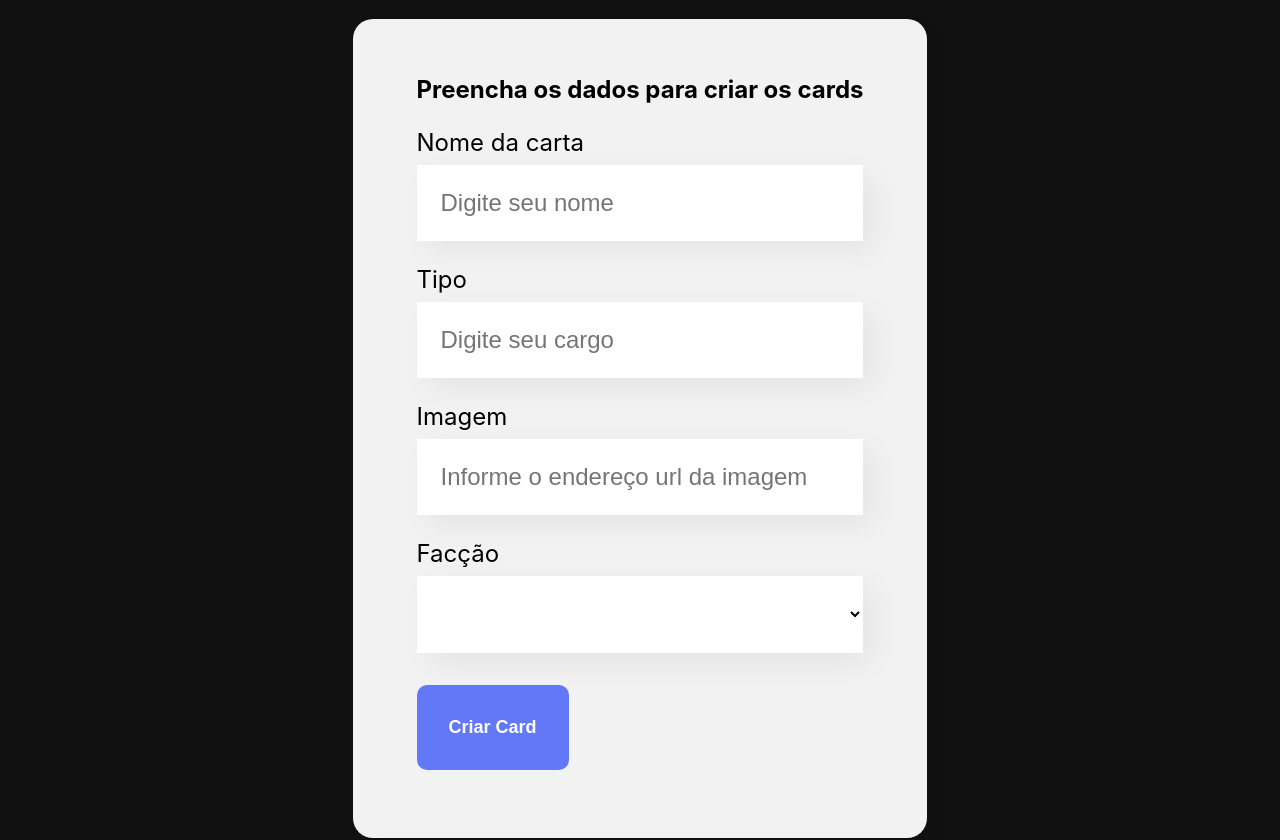
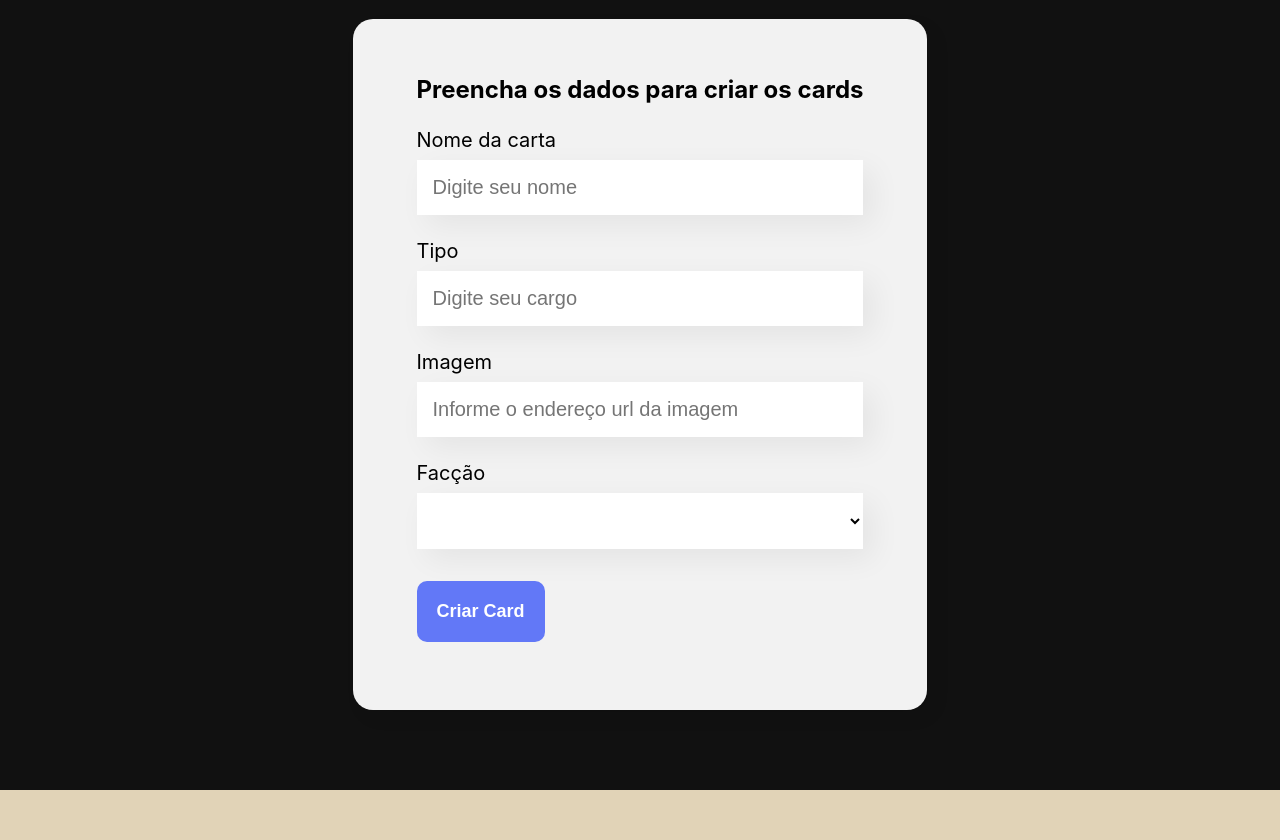
Before and after one commit to sucodelarangela/organo, a React (Vite) app: page / in a window 1280 px wide. Shown: the part 420-1260 px from the top of the page. Built offline with nearby package versions, Linux system fonts and the light colour scheme.

Commit message:
:wrench: renaming title and changing app icon

```diff
--- a/index.html
+++ b/index.html
@@ -2,9 +2,9 @@
 <html lang="en">
   <head>
     <meta charset="UTF-8" />
-    <link rel="icon" type="image/svg+xml" href="/vite.svg" />
+    <link rel="icon" type="image/svg+xml" href="/images/icon.png" />
     <meta name="viewport" content="width=device-width, initial-scale=1.0" />
-    <title>Vite + React</title>
+    <title>Organo Gwent</title>
   </head>
   <body>
     <div id="root"></div>
--- a/src/components/Button/style.css
+++ b/src/components/Button/style.css
@@ -3,7 +3,7 @@
     border-radius: 10px;
     font-weight: 700;
     font-size: 18px;
-    padding: 32px;
+    padding: 20px;
     border: none;
     cursor: pointer;
     color: #fff;
--- a/src/components/DropdownList/style.css
+++ b/src/components/DropdownList/style.css
@@ -1,7 +1,7 @@
 .dropdown-list label {
     display: block;
     margin-bottom: 8px;
-    font-size: 24px;
+    font-size: 20px;
 }
 
 .dropdown-list select {
@@ -9,7 +9,7 @@
     box-shadow: 10px 10px 30px rgba(0, 0, 0, 0.06);
     width: 100%;
     border: none;
-    font-size: 24px;
-    padding: 24px;
+    font-size: 20px;
+    padding: 16px;
     box-sizing: border-box;
 }
--- a/src/components/InputField/style.css
+++ b/src/components/InputField/style.css
@@ -5,7 +5,7 @@
 .campo-texto label {
     display: block;
     margin-bottom: 8px;
-    font-size: 24px;
+    font-size: 20px;
 }
 
 .campo-texto input {
@@ -13,7 +13,7 @@
     box-shadow: 10px 10px 30px rgba(0, 0, 0, 0.06);
     width: 100%;
     border: none;
-    font-size: 24px;
-    padding: 24px;
+    font-size: 20px;
+    padding: 16px;
     box-sizing: border-box;
 }
```
Also changed, not shown: public/images/icon.png (added).
